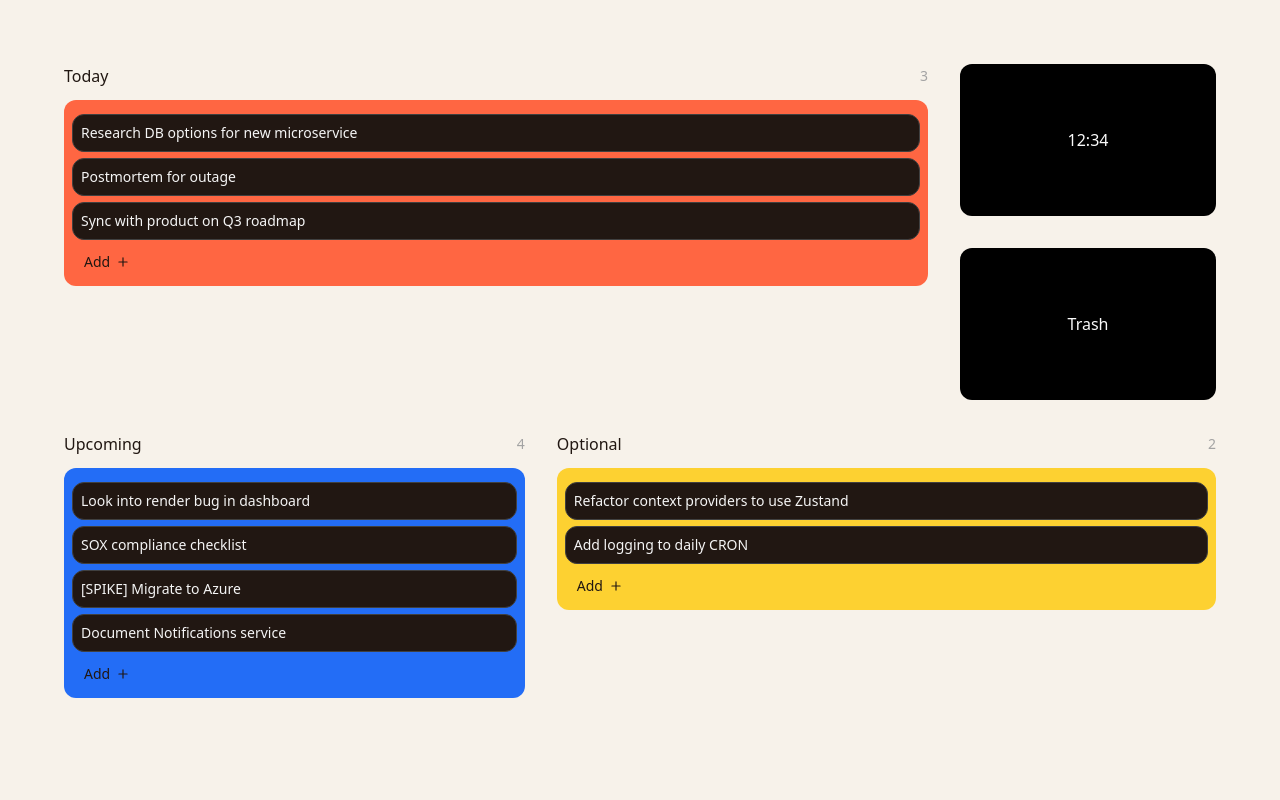
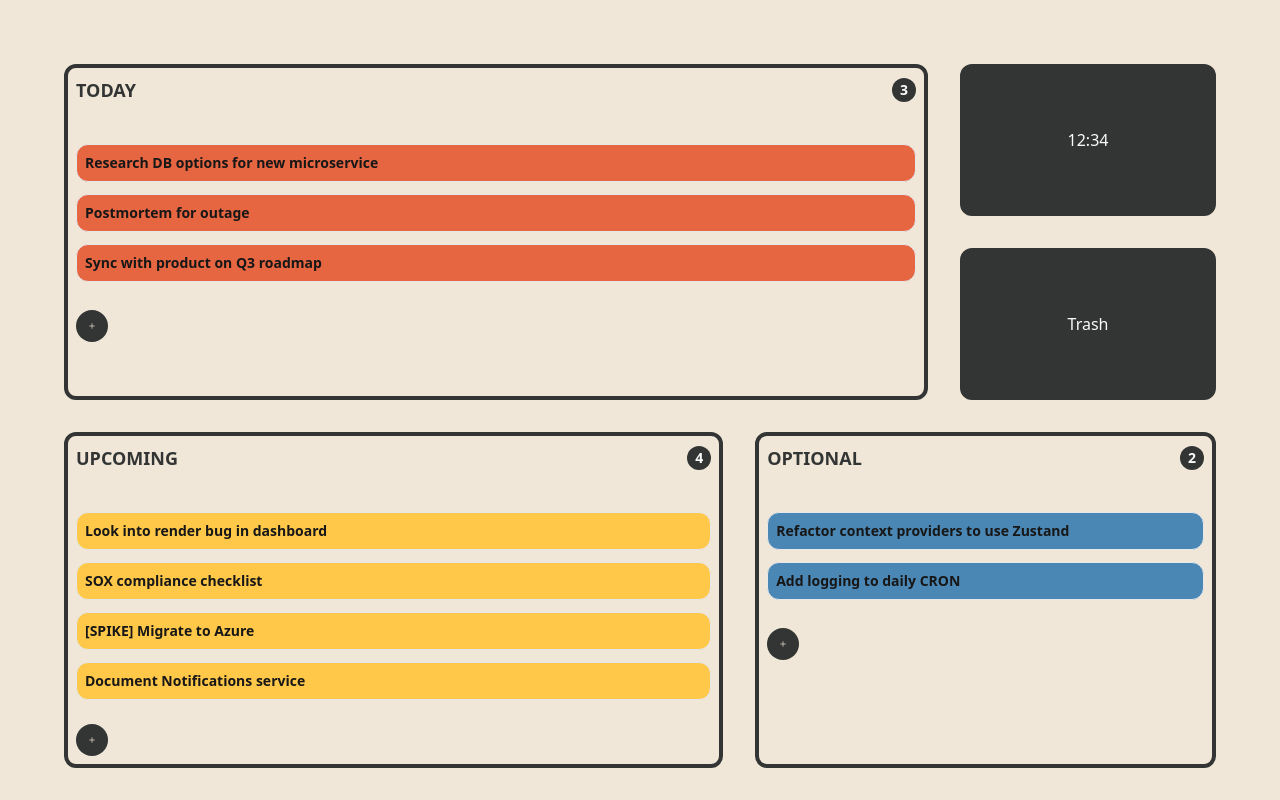
Before and after one commit to willrequaworrell/Klarr_Frontend, a React (Vite) app: page / in a window 1280 px wide. Built offline with nearby package versions, Linux system fonts and the light colour scheme.

Commit message:
lots of styling updates

```diff
--- a/src/components/AddCard.tsx
+++ b/src/components/AddCard.tsx
@@ -60,10 +60,10 @@ const AddCard = ({column, setCards}: AddCardType) => {
                 <motion.button
                     layout
                     onClick={() => setAdding(true)}
-                    className='flex w-full items-center gap-1.5 px-3 py-1.5 text-sm text-offblack transition-colors hover:text-neutral-50'
+                    className='flex w-8 rounded-full items-center text-xl gap-1.5 px-3 py-1.5  text-offwhite bg-offblack transition-colors hover:text-neutral-50'
                 >
-                    <span>Add</span>
-                    <FiPlus/>
+                    {/* <span>Add</span> */}
+                    <FiPlus />
                 </motion.button>
             }
         </>
--- a/src/components/Board.tsx
+++ b/src/components/Board.tsx
@@ -5,7 +5,7 @@ import { CardType } from "../util/Types"
 import DeleteArea from "./DeleteArea"
 
 
-// https://play.tailwindcss.com/aoOayGLBIX
+// https://play.tailwindcss.com/2INd20Fvl0
 
 
 const Board = () => {
@@ -16,7 +16,7 @@ const Board = () => {
 
             <div className="flex w-full gap-8 h-1/2">
                 <Column
-                    title="Today"
+                    title="TODAY"
                     column="today"
                     headingColor="text-offblack"
                     bgColor="bg-red"
@@ -25,10 +25,10 @@ const Board = () => {
                     width="w-3/4"
                 />
                 <div className="flex flex-col items-center justify-center flex-1 gap-8">
-                    <div className="flex items-center justify-center w-full bg-black h-1/2 rounded-xl">
+                    <div className="flex items-center justify-center w-full bg-offblack h-1/2 rounded-xl">
                     <p>12:34</p>
                     </div>
-                    <div className="flex items-center justify-center w-full bg-black h-1/2 rounded-xl">
+                    <div className="flex items-center justify-center w-full bg-offblack h-1/2 rounded-xl">
                     <p>Trash</p>
                     </div>
                 </div>
@@ -36,8 +36,17 @@ const Board = () => {
             </div>
             <div className="flex w-full gap-8 h-1/2">
                 <Column
-                    title="Upcoming"
+                    title="UPCOMING"
                     column="upcoming"
+                    headingColor="text-offblack"
+                    bgColor="bg-yellow"
+                    cards={cards}
+                    setCards={setCards}
+                    width="flex-1"
+                />
+                <Column
+                    title="OPTIONAL"
+                    column="optional"
                     headingColor="text-offblack"
                     bgColor="bg-blue"
                     cards={cards}
@@ -45,15 +54,6 @@ const Board = () => {
                     width="w-2/5"
                 />
 
-                <Column
-                    title="Optional"
-                    column="optional"
-                    headingColor="text-offblack"
-                    bgColor="bg-yellow"
-                    cards={cards}
-                    setCards={setCards}
-                    width="flex-1"
-                />
             </div>
             {/* <DeleteArea setCards={setCards}/> */}
 
--- a/src/components/Card.tsx
+++ b/src/components/Card.tsx
@@ -4,10 +4,11 @@ import DropIndicator from "./DropIndicator"
 
 interface DraggableCardType extends CardType {
     handleDragStart: (e: React.DragEvent<HTMLDivElement>, card: CardType) => void;
+    bgColor: string
 }
 
 
-const Card = ({title, id, column, handleDragStart}: DraggableCardType) => {
+const Card = ({title, id, column, handleDragStart, bgColor}: DraggableCardType) => {
 
 
     return (
@@ -17,10 +18,10 @@ const Card = ({title, id, column, handleDragStart}: DraggableCardType) => {
             layout
             layoutId={id}
             draggable
-            className="p-2 border rounded-xl cursor-grab border-neutral-700 bg-offblack active:cursor-grabbing"
+            className={`p-2 border rounded-xl cursor-grab  ${bgColor} active:cursor-grabbing`}
             onDragStart={(e: any) => handleDragStart(e as React.DragEvent<HTMLDivElement>, {title, id, column})}
         >
-            <p className="text-sm text-neutral-100">{title}</p>
+            <p className="text-sm font-bold text-neutral-900">{title}</p>
         </motion.div>
     </>
     )
--- a/src/components/Column.tsx
+++ b/src/components/Column.tsx
@@ -111,32 +111,63 @@ const Column = ({title, headingColor, bgColor, column, cards, setCards, width}:
 
     const filteredCards = cards.filter(c => c.column === column)
     return (
-        <div className={`${width} shrink-0 h-full flex-col rounded-xl bg-red-400`}>
-            <div className="flex items-center justify-between mb-3">
-                <h3 className={`font-medium ${headingColor}`}>
-                    {title}
-                </h3>
-                <span className="text-sm rounded text-neutral-400">{filteredCards.length}</span>
-            </div>
+
         <div
             onDragOver={handleDragOver}
             onDragLeave={handleDragLeave}
             onDrop={handleDrop}
-                className={` w-full p-2 rounded-xl transition-colors ${active ? "bg-neutral-500/20" : bgColor}`}
+            className={`flex flex-col ${width} size-full p-2 rounded-xl transition-colors border-4 border-offblack ${active && ""}`}
         >
+            <div className="flex items-center justify-between mb-3">
+                <h3 className={`font-bold text-lg ${headingColor}`}>
+                    {title}
+                </h3>
+                <span className="flex items-center justify-center p-2 text-sm font-bold text-center rounded-full size-6 bg-offblack">{filteredCards.length}</span>
+            </div>
+            <div className="py-4 overflow-hidden hover:overflow-y-auto">
                 {filteredCards.map(c => {
                     return (
                         <Card
                             key={c.id}
                             {...c}
                             handleDragStart={handleDragStart}
+                            bgColor={bgColor}
                         />
                     )
                 })}
+
+            </div>
             <DropIndicator beforeId={"-1"} column={column}/>
             <AddCard column={column} setCards={setCards}/>
         </div>
-        </div>
+        // <div className={`${width} shrink-0 h-full flex-col rounded-xl border-red border`}>
+        //     <div className="flex items-center justify-between mb-3">
+        //         <h3 className={`font-medium ${headingColor}`}>
+        //             {title}
+        //         </h3>
+        //         <span className="text-sm rounded text-neutral-400">{filteredCards.length}</span>
+        //     </div>
+
+
+        //     <div
+        //         onDragOver={handleDragOver}
+        //         onDragLeave={handleDragLeave}
+        //         onDrop={handleDrop}
+        //         className={` w-full p-2 rounded-xl transition-colors ${active ? "bg-neutral-500/20" : bgColor}`}
+        //     >
+        //             {filteredCards.map(c => {
+        //                 return (
+        //                     <Card
+        //                         key={c.id}
+        //                         {...c}
+        //                         handleDragStart={handleDragStart}
+        //                     />
+        //                 )
+        //             })}
+        //             <DropIndicator beforeId={"-1"} column={column}/>
+        //             <AddCard column={column} setCards={setCards}/>
+        //     </div>
+        // </div>
     )
 }
 
--- a/src/components/DropIndicator.tsx
+++ b/src/components/DropIndicator.tsx
@@ -6,7 +6,7 @@ interface DropIndicatorType {
 const DropIndicator = ({beforeId, column}: DropIndicatorType) => {
     return (
         <div
-            className='my-0.5 h-0.5 w-full bg-violet-400 opacity-0'
+            className='w-full h-2 my-0.5 opacity-0 bg-darkBlue rounded-full'
             data-before={beforeId || "-1"}
             data-column={column}
         />
--- a/src/index.css
+++ b/src/index.css
@@ -1,3 +1,9 @@
 @tailwind base;
 @tailwind components;
 @tailwind utilities;
+
+:root {
+    --color-blue: 75 135 180;  /* RGB for #236DF6 #265A9F*/
+    --color-red: 230 102 66;   /* RGB for #FF6642 */
+    --color-yellow: 255 200 73; /* RGB for #FDD131 */
+}
--- a/tailwind.config.js
+++ b/tailwind.config.js
@@ -7,12 +7,12 @@ export default {
   theme: {
     extend: {
       colors: {
-        offwhite: '#F7F2EA',
-        offblack: '#211712',
-        blue: '#236DF6',
+        offwhite: '#f0e7d8', //'#F7F2EA',
+        offblack: '#333534', //'#211712',
+        blue: 'rgb(var(--color-blue) / <alpha-value>)',
         darkBlue: '#253156',
-        red: '#FF6642',
-        yellow: '#FDD131'
+        red: 'rgb(var(--color-red) / <alpha-value>)',
+        yellow: 'rgb(var(--color-yellow) / <alpha-value>)'
       }
     }
   },
```
Lines whose indentation alone changed are shown as unchanged.
